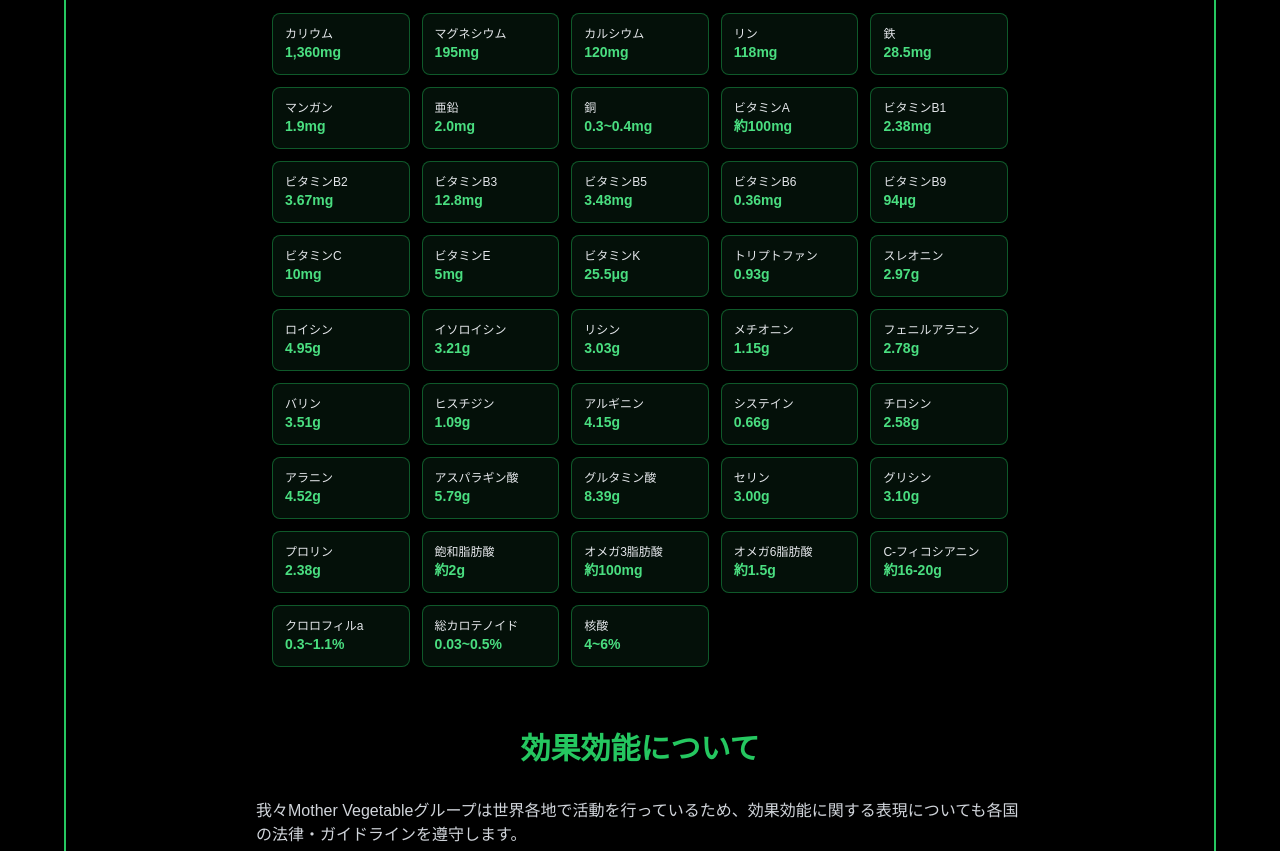
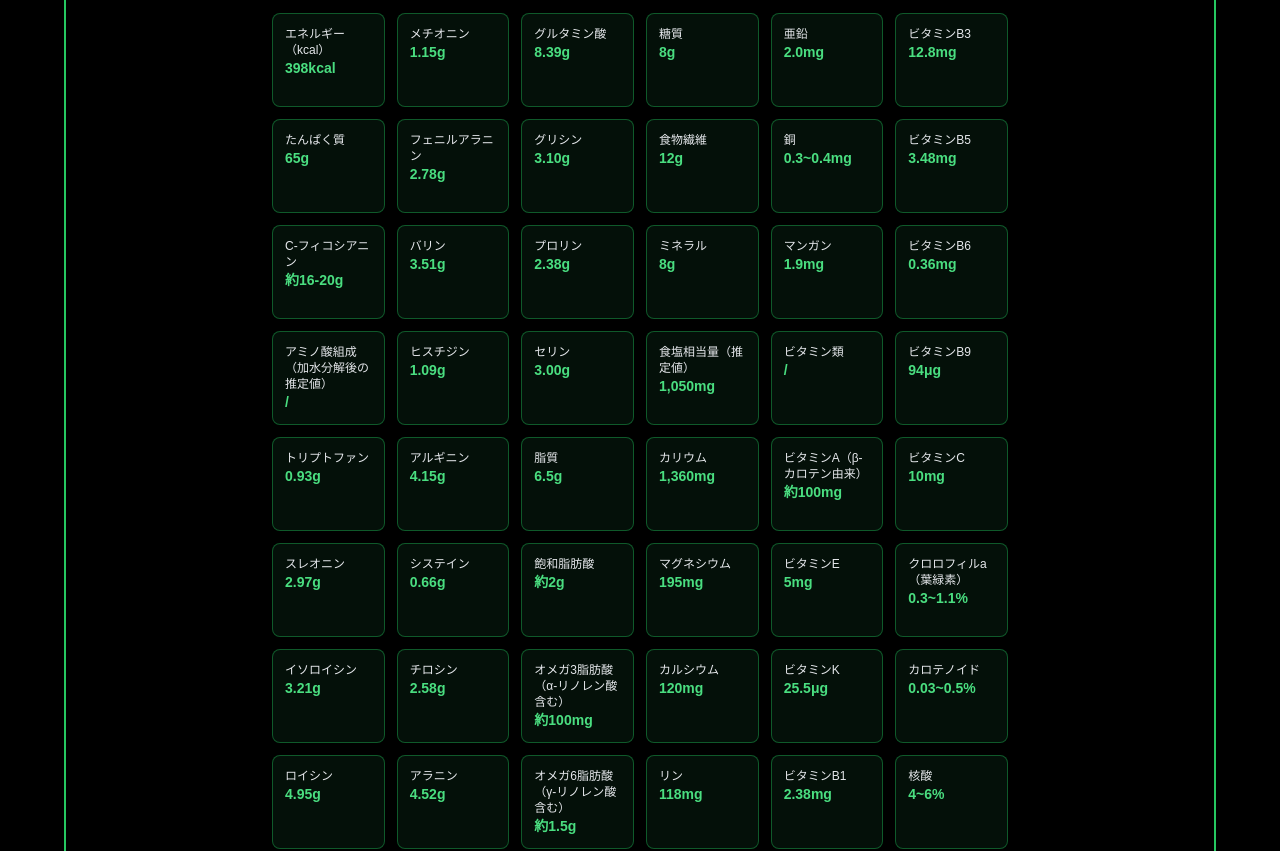
Before and after one commit to Rio2Ryo/mother-vegetables-hp, a Next.js app: page / in a window 1280 px wide. Shown: the part 2960-3811 px from the top of the page. Built offline with nearby package versions, Linux system fonts and the light colour scheme.

Commit message:
Fix nutrition facts order to match original table

```diff
--- a/src/components/IndustryApproach3.tsx
+++ b/src/components/IndustryApproach3.tsx
@@ -21,31 +21,21 @@ export default function IndustryApproach() {
     { name: 'Other Functional Ingredients', nameMobile: ['Other Functional', 'Ingredients'], count: '9 types' },
   ]
 
-  // 成分リスト（グラム数付き・100g当たり）
+  // 栄養成分表示（100g当たり）
+  // 表の順番は「左上から下に順番（列を下→次の列へ）」で固定
   const nutrientsWithAmount = [
-    { name: 'カリウム', amount: '1,360mg', nameEN: 'Potassium' },
-    { name: 'マグネシウム', amount: '195mg', nameEN: 'Magnesium' },
-    { name: 'カルシウム', amount: '120mg', nameEN: 'Calcium' },
-    { name: 'リン', amount: '118mg', nameEN: 'Phosphorus' },
-    { name: '鉄', amount: '28.5mg', nameEN: 'Iron' },
-    { name: 'マンガン', amount: '1.9mg', nameEN: 'Manganese' },
-    { name: '亜鉛', amount: '2.0mg', nameEN: 'Zinc' },
-    { name: '銅', amount: '0.3~0.4mg', nameEN: 'Copper' },
-    { name: 'ビタミンA', amount: '約100mg', nameEN: 'Vitamin A' },
-    { name: 'ビタミンB1', amount: '2.38mg', nameEN: 'Vitamin B1' },
-    { name: 'ビタミンB2', amount: '3.67mg', nameEN: 'Vitamin B2' },
-    { name: 'ビタミンB3', amount: '12.8mg', nameEN: 'Vitamin B3' },
-    { name: 'ビタミンB5', amount: '3.48mg', nameEN: 'Vitamin B5' },
-    { name: 'ビタミンB6', amount: '0.36mg', nameEN: 'Vitamin B6' },
-    { name: 'ビタミンB9', amount: '94μg', nameEN: 'Vitamin B9' },
-    { name: 'ビタミンC', amount: '10mg', nameEN: 'Vitamin C' },
-    { name: 'ビタミンE', amount: '5mg', nameEN: 'Vitamin E' },
-    { name: 'ビタミンK', amount: '25.5μg', nameEN: 'Vitamin K' },
+    // col 1
+    { name: 'エネルギー（kcal）', amount: '398kcal', nameEN: 'Energy (kcal)' },
+    { name: 'たんぱく質', amount: '65g', nameEN: 'Protein' },
+    { name: 'C-フィコシアニン', amount: '約16-20g', nameEN: 'C-Phycocyanin' },
+    { name: 'アミノ酸組成（加水分解後の推定値）', amount: '/', nameEN: 'Amino Acid Profile (estimated after hydrolysis)' },
     { name: 'トリプトファン', amount: '0.93g', nameEN: 'Tryptophan' },
     { name: 'スレオニン', amount: '2.97g', nameEN: 'Threonine' },
+    { name: 'イソロイシン', amount: '3.21g', nameEN: 'Isoleucine' },
     { name: 'ロイシン', amount: '4.95g', nameEN: 'Leucine' },
-    { name: 'イソロイシン', amount: '3.21g', nameEN: 'Isoleucine' },
     { name: 'リシン', amount: '3.03g', nameEN: 'Lysine' },
+
+    // col 2
     { name: 'メチオニン', amount: '1.15g', nameEN: 'Methionine' },
     { name: 'フェニルアラニン', amount: '2.78g', nameEN: 'Phenylalanine' },
     { name: 'バリン', amount: '3.51g', nameEN: 'Valine' },
@@ -55,22 +45,62 @@ export default function IndustryApproach() {
     { name: 'チロシン', amount: '2.58g', nameEN: 'Tyrosine' },
     { name: 'アラニン', amount: '4.52g', nameEN: 'Alanine' },
     { name: 'アスパラギン酸', amount: '5.79g', nameEN: 'Aspartic Acid' },
+
+    // col 3
     { name: 'グルタミン酸', amount: '8.39g', nameEN: 'Glutamic Acid' },
-    { name: 'セリン', amount: '3.00g', nameEN: 'Serine' },
     { name: 'グリシン', amount: '3.10g', nameEN: 'Glycine' },
     { name: 'プロリン', amount: '2.38g', nameEN: 'Proline' },
+    { name: 'セリン', amount: '3.00g', nameEN: 'Serine' },
+    { name: '脂質', amount: '6.5g', nameEN: 'Fat' },
     { name: '飽和脂肪酸', amount: '約2g', nameEN: 'Saturated Fatty Acids' },
-    { name: 'オメガ3脂肪酸', amount: '約100mg', nameEN: 'Omega-3 Fatty Acids' },
-    { name: 'オメガ6脂肪酸', amount: '約1.5g', nameEN: 'Omega-6 Fatty Acids' },
-    { name: 'C-フィコシアニン', amount: '約16-20g', nameEN: 'C-Phycocyanin' },
-    { name: 'クロロフィルa', amount: '0.3~1.1%', nameEN: 'Chlorophyll a' },
-    { name: '総カロテノイド', amount: '0.03~0.5%', nameEN: 'Total Carotenoids' },
+    { name: 'オメガ3脂肪酸（α-リノレン酸含む）', amount: '約100mg', nameEN: 'Omega-3 Fatty Acids (incl. ALA)' },
+    { name: 'オメガ6脂肪酸（γ-リノレン酸含む）', amount: '約1.5g', nameEN: 'Omega-6 Fatty Acids (incl. GLA)' },
+    { name: '炭水化物', amount: '20g', nameEN: 'Carbohydrates' },
+
+    // col 4
+    { name: '糖質', amount: '8g', nameEN: 'Sugar' },
+    { name: '食物繊維', amount: '12g', nameEN: 'Dietary Fiber' },
+    { name: 'ミネラル', amount: '8g', nameEN: 'Minerals' },
+    { name: '食塩相当量（推定値）', amount: '1,050mg', nameEN: 'Salt Equivalent (estimated)' },
+    { name: 'カリウム', amount: '1,360mg', nameEN: 'Potassium' },
+    { name: 'マグネシウム', amount: '195mg', nameEN: 'Magnesium' },
+    { name: 'カルシウム', amount: '120mg', nameEN: 'Calcium' },
+    { name: 'リン', amount: '118mg', nameEN: 'Phosphorus' },
+    { name: '鉄', amount: '28.5mg', nameEN: 'Iron' },
+
+    // col 5
+    { name: '亜鉛', amount: '2.0mg', nameEN: 'Zinc' },
+    { name: '銅', amount: '0.3~0.4mg', nameEN: 'Copper' },
+    { name: 'マンガン', amount: '1.9mg', nameEN: 'Manganese' },
+    { name: 'ビタミン類', amount: '/', nameEN: 'Vitamins' },
+    { name: 'ビタミンA（β-カロテン由来）', amount: '約100mg', nameEN: 'Vitamin A (from β-carotene)' },
+    { name: 'ビタミンE', amount: '5mg', nameEN: 'Vitamin E' },
+    { name: 'ビタミンK', amount: '25.5μg', nameEN: 'Vitamin K' },
+    { name: 'ビタミンB1', amount: '2.38mg', nameEN: 'Vitamin B1' },
+    { name: 'ビタミンB2', amount: '3.67mg', nameEN: 'Vitamin B2' },
+
+    // col 6
+    { name: 'ビタミンB3', amount: '12.8mg', nameEN: 'Vitamin B3' },
+    { name: 'ビタミンB5', amount: '3.48mg', nameEN: 'Vitamin B5' },
+    { name: 'ビタミンB6', amount: '0.36mg', nameEN: 'Vitamin B6' },
+    { name: 'ビタミンB9', amount: '94μg', nameEN: 'Vitamin B9' },
+    { name: 'ビタミンC', amount: '10mg', nameEN: 'Vitamin C' },
+    { name: 'クロロフィルa（葉緑素）', amount: '0.3~1.1%', nameEN: 'Chlorophyll a' },
+    { name: 'カロテノイド', amount: '0.03~0.5%', nameEN: 'Carotenoids' },
     { name: '核酸', amount: '4~6%', nameEN: 'Nucleic Acids' },
+    { name: '水分', amount: '3~7%', nameEN: 'Moisture' },
   ]
 
   // プロンプト用の成分リスト（グラム数付き）
   const nutrientsListForPrompt = nutrientsWithAmount
-    .map(n => language === 'JP' ? `${n.name}: ${n.amount}` : `${n.nameEN}: ${n.amount.replace(/約/g, 'approx. ')}`)
+    .map(n => {
+      if (language === 'JP') return `${n.name}: ${n.amount}`
+      // 英語側の表記ゆれを最低限整形
+      const amountEN = n.amount
+        .replace(/約/g, 'approx. ')
+        .replace(/μg/g, 'mcg')
+      return `${n.nameEN}: ${amountEN}`
+    })
     .join('\n- ')
 
   // プロンプトテンプレート（日本語/英語）- 効果トップ5 + 裏付け成分
@@ -314,8 +344,9 @@ Explain the potential benefits of a food with these characteristics:
             {language === 'JP' ? '（100g当たり）' : '(per 100g)'}
           </p>
 
-          {/* Nutrients Grid - 成分表（グラム数付き） */}
-          <div className="grid grid-cols-2 sm:grid-cols-3 md:grid-cols-4 lg:grid-cols-5 gap-2 md:gap-3">
+          {/* Nutrition Facts Grid */}
+          {/* PCでは「左上→下へ（列方向）」で並ぶように column flow にする */}
+          <div className="grid grid-cols-2 sm:grid-cols-3 md:grid-flow-col md:grid-rows-9 md:auto-cols-fr gap-2 md:gap-3">
             {nutrientsWithAmount.map((nutrient, index) => (
               <div
                 key={index}
```
Also changed, not shown: 1 other file (tests, documents, lock files or other folders).
